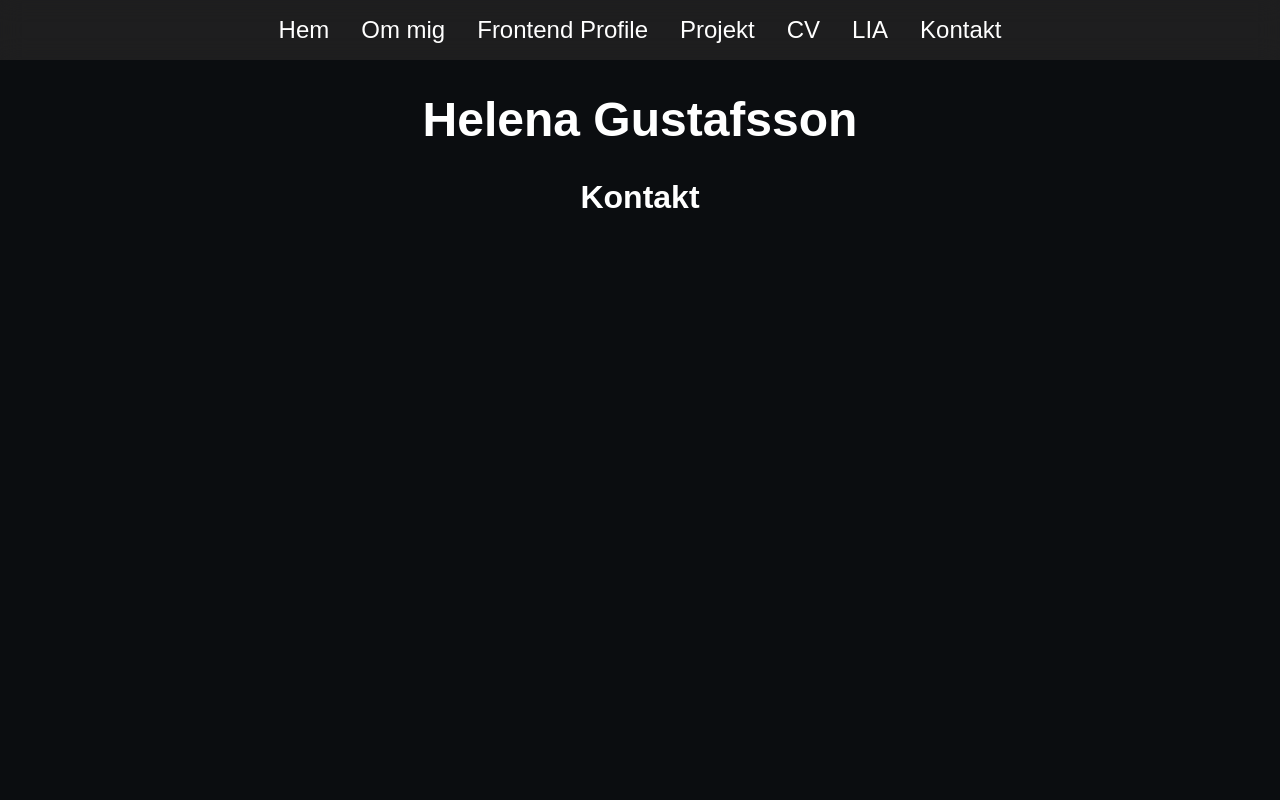
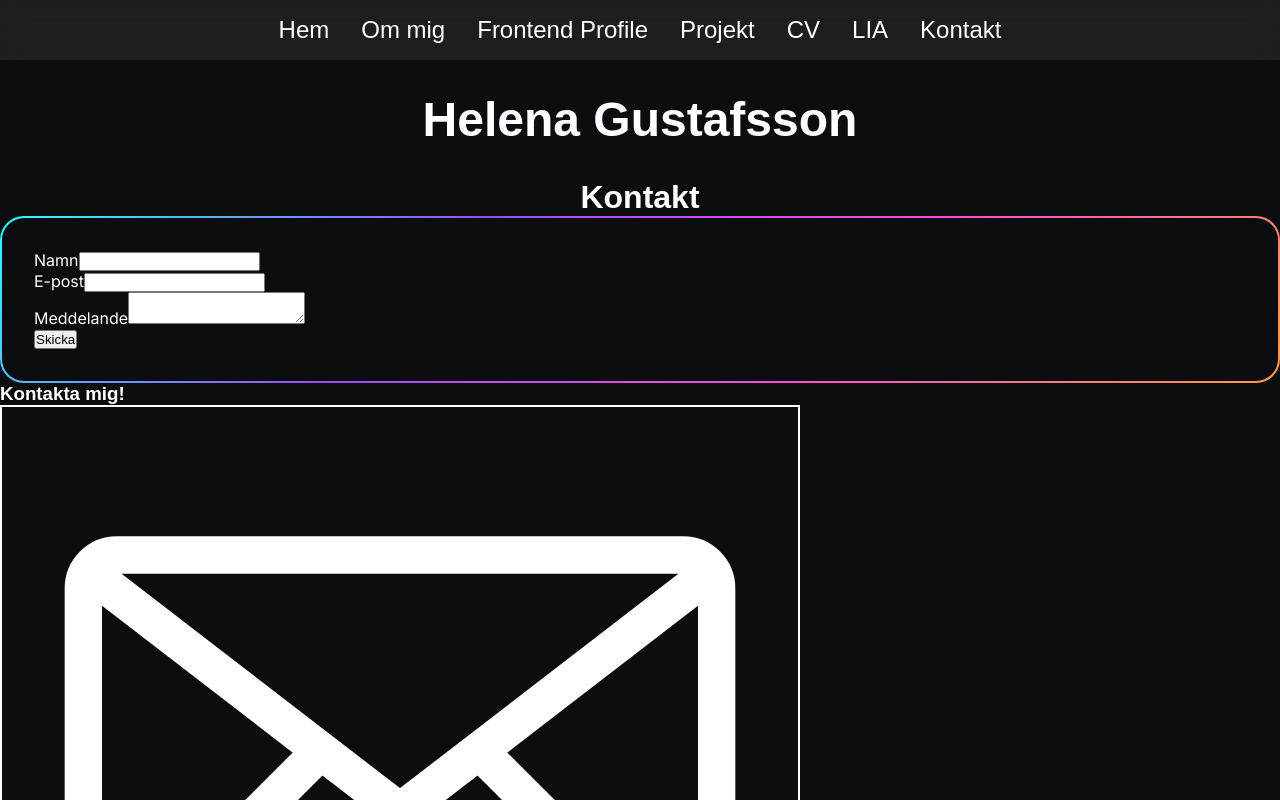
Before and after one commit to Helena-Gustafsson/Helena-Gustafsson-Portfolio-2026-React, a React (Vite) app: page / in a window 1280 px wide. Both pictures are taken after a click on the button "Kontakt". Shown: the top 800 px of the page. Built offline with nearby package versions, Linux system fonts and the light colour scheme; a web font is replaced by a local one.

Commit message:
feat:  initial set up of contact.tsx  with basic contact form and clickable icons for email, github and linkedIn (that works, yey!!!)

```diff
--- a/src/sections/Contact.tsx
+++ b/src/sections/Contact.tsx
@@ -1,7 +1,42 @@
+import NeonFrame from "../components/NeonFrame";
+
 function Contact() {
     return (
         <div>
             <h2>Kontakt</h2>
+
+            <div className="contact-container">
+                <NeonFrame>
+                    <form className="contact-form" action="https://formspree.io/f/mnqvzyqk" method="POST">
+                        <div className="form-input">
+                            <label htmlFor="name">Namn</label>
+                            <input type="text" id="name" name="name" required />
+                        </div>
+                        <div className="form-input">
+                            <label htmlFor="email">E-post</label>
+                            <input type="email" id="email" name="email" required />
+                        </div>
+                        <div className="form-input">
+                            <label htmlFor="message">Meddelande</label>
+                            <textarea id="message" name="message" required></textarea>
+                        </div>
+                        <button type="submit">Skicka</button>
+                    </form>
+                </NeonFrame>
+
+                <div className="contact-info">
+                    <h3>Kontakta mig!</h3>
+                    <a href="mailto:helena.gustafsson.work@gmail.com">
+                    <img src="public/contact-icons/email-address-svgrepo-com.svg" alt="Email Icon" />
+                    </a>
+                    <a href="https://www.linkedin.com/in/helena-gustafsson-46926852/" target="_blank" rel="noopener noreferrer">
+                    <img src="public/contact-icons/linkedin-svgrepo-com.svg" alt="LinkedIn Icon" />
+                    </a>
+                    <a href="https://github.com/Helena-Gustafsson" target="_blank" rel="noopener noreferrer">
+                    <img src="public/contact-icons/github-svgrepo-com.svg" alt="GitHub Icon" />
+                    </a>
+                </div>
+            </div>
         </div>
     );
 }
```
